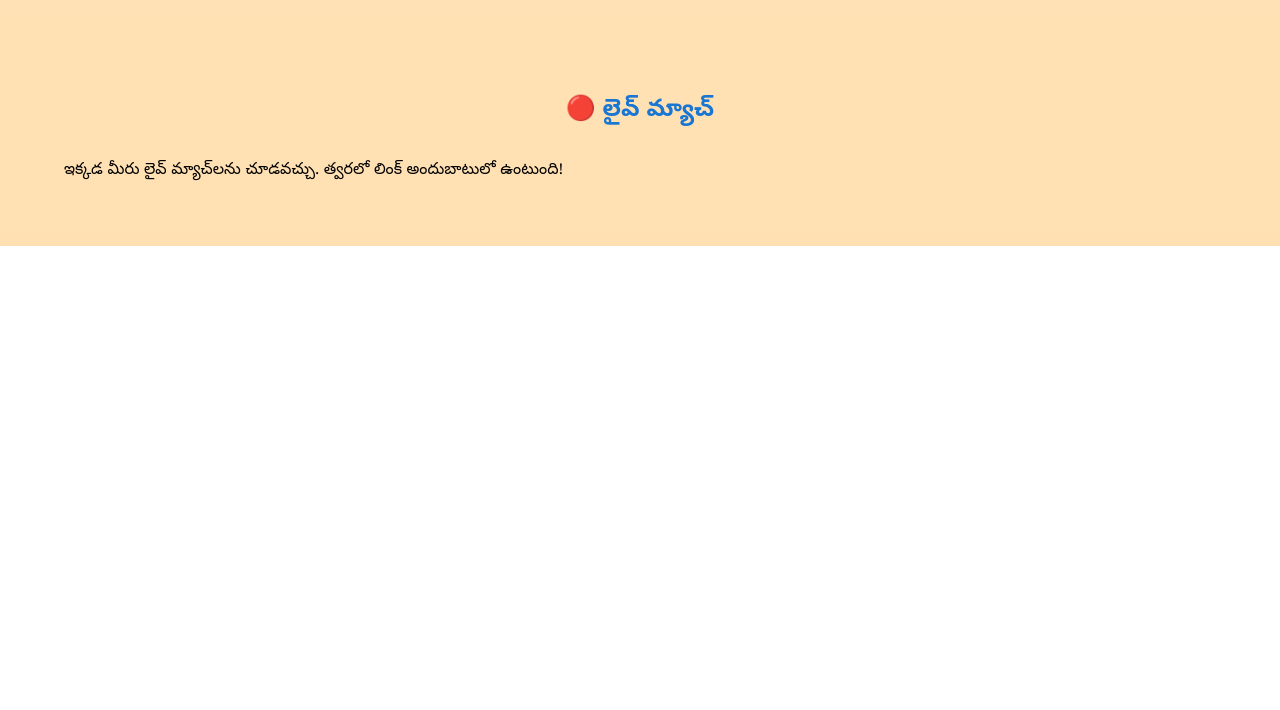
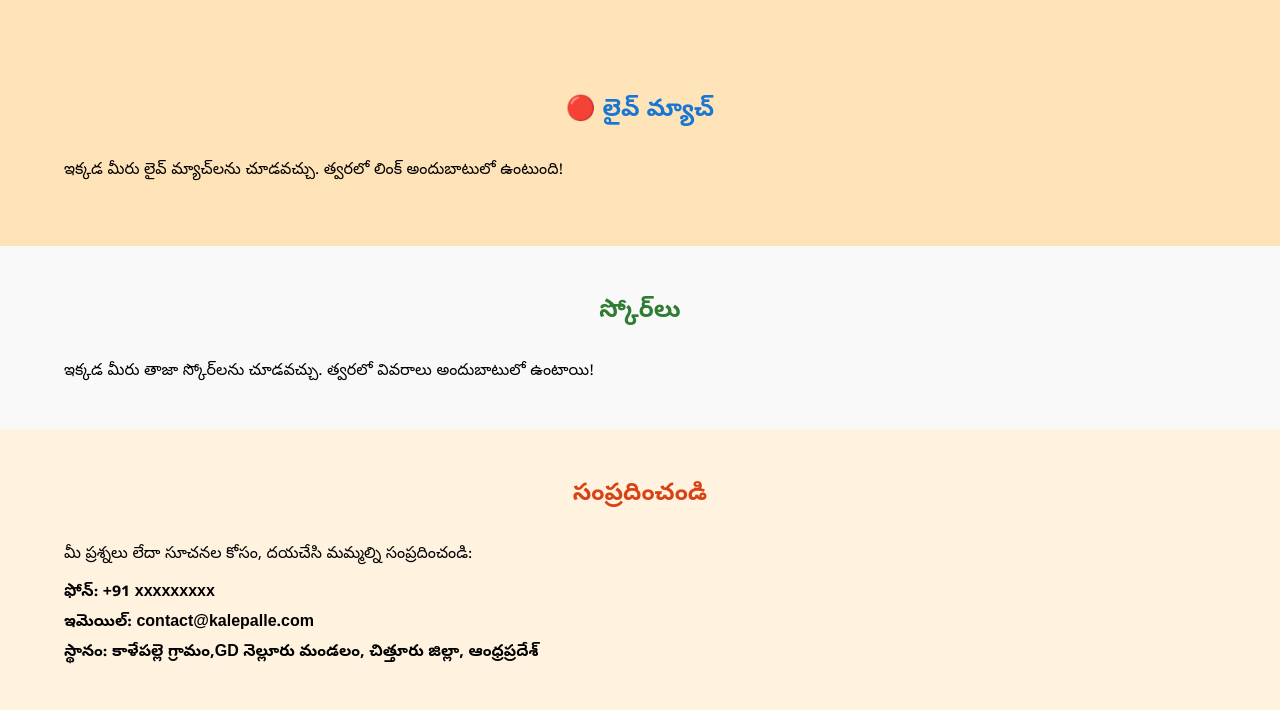
Before and after one commit to ajreddy425/sankranthi2026, a plain HTML site: page index.html in a window 1280 px wide. Shown: the part 3547-4257 px from the top of the page. Before the commit the page ends 3793 px from the top, so only its background shows below. Drawn offline with Linux system fonts and the light colour scheme.

Commit message:
updated the code for contact

```diff
--- a/index.html
+++ b/index.html
@@ -241,3 +241,23 @@ function submitPoll(choice) {
             <p>ఇక్కడ మీరు లైవ్ మ్యాచ్‌లను చూడవచ్చు. త్వరలో లింక్ అందుబాటులో ఉంటుంది!</p>
         </div>
     </section>
+
+    <!-- Scores Section -->
+    <section id="scores" class="scores">
+        <div class="container">
+            <h2>స్కోర్‌లు</h2>
+            <p>ఇక్కడ మీరు తాజా స్కోర్‌లను చూడవచ్చు. త్వరలో వివరాలు అందుబాటులో ఉంటాయి!</p>
+        </div>
+    </section>
+    <!-- Contact Section -->
+    <section id="contact" class="contact">
+        <div class="container">
+            <h2 class="blue-header">సంప్రదించండి</h2>
+            <p>మీ ప్రశ్నలు లేదా సూచనల కోసం, దయచేసి మమ్మల్ని సంప్రదించండి:</p>
+            <ul>
+                <li>ఫోన్: +91 xxxxxxxxx</li>
+                <li>ఇమెయిల్: contact@kalepalle.com</li>
+                <li>స్థానం: కాళేపల్లె గ్రామం,GD నెల్లూరు మండలం, చిత్తూరు జిల్లా, ఆంధ్రప్రదేశ్</li>
+            </ul>
+        </div>
+    </section>
--- a/style.css
+++ b/style.css
@@ -234,3 +234,33 @@ section h2 {
   color: #1b5e20;   /* deep green for tradition text */
   font-weight: bold;
 }
+
+/* Scores Section */
+.scores {
+  background-color: #f9f9f9;   /* light grey for clarity */
+  padding: 30px 0;
+}
+
+.scores h2 {
+  color: #2e7d32;              /* green header for sports vibe */
+}
+
+/* Contact Section */
+.contact {
+  background-color: #fff3e0;   /* soft orange for warmth */
+  padding: 30px 0;
+}
+
+.contact h2 {
+  color: #d84315;              /* deep orange header */
+}
+
+.contact ul {
+  list-style: none;
+  padding: 0;
+}
+
+.contact li {
+  margin: 8px 0;
+  font-weight: bold;
+}
```
